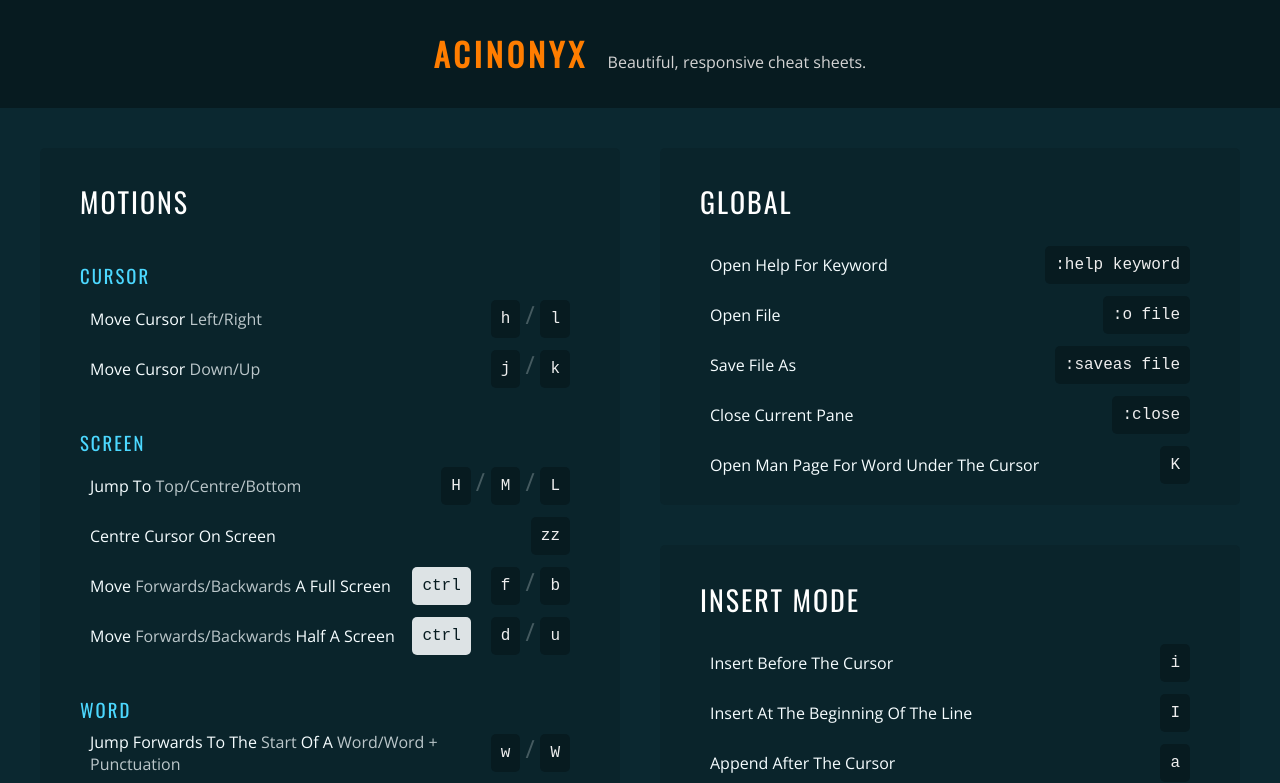
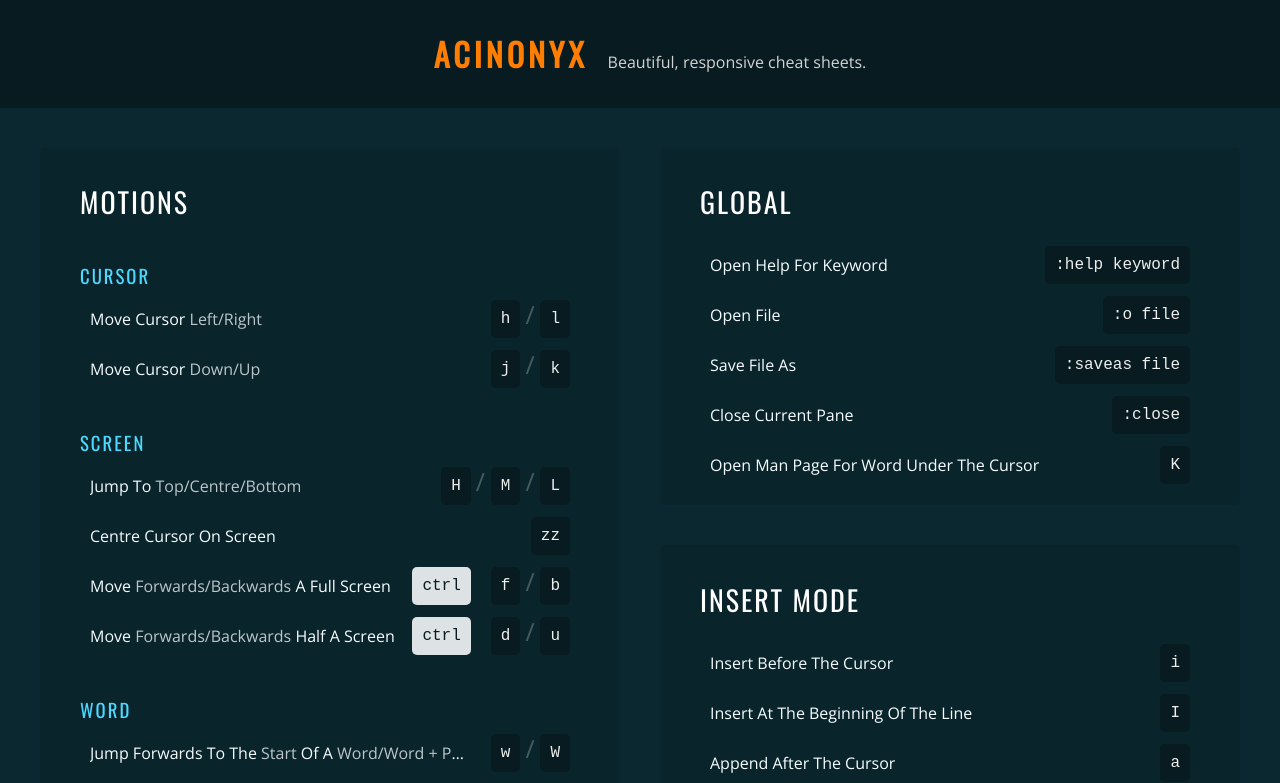
Before and after one commit to cpoliver/acinonyx, a React (Create React App) app: page / in a window 1280 px wide. Shown: the top 783 px of the page. Built offline with nearby package versions, Linux system fonts and the light colour scheme.

Commit message:
feat(item): Add truncation for overflowing descriptions

```diff
--- a/src/components/styles/Item.css
+++ b/src/components/styles/Item.css
@@ -9,7 +9,19 @@
 .c-item__description {
   display: inline-flex;
   flex: 1;
+  min-width: 0;
   text-transform: capitalize;
+}
+
+.c-item__description span {
+  overflow: hidden;
+  text-overflow: ellipsis;
+  white-space: nowrap;
+}
+
+.c-item__description span:hover {
+  overflow: visible;
+  white-space: normal;
 }
 
 .c-item__keys {
--- a/src/components/styles/Section.css
+++ b/src/components/styles/Section.css
@@ -2,6 +2,7 @@
   background: #0A242B;
   border-radius: 4px;
   padding: .5rem 2rem;
+  min-width: 0;
 }
 
 .c-section__heading {
```
